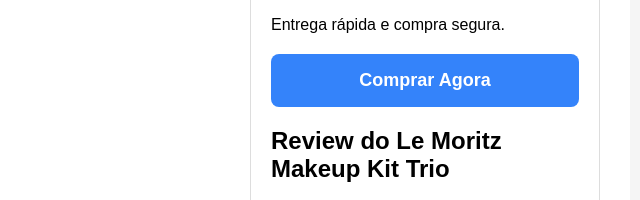
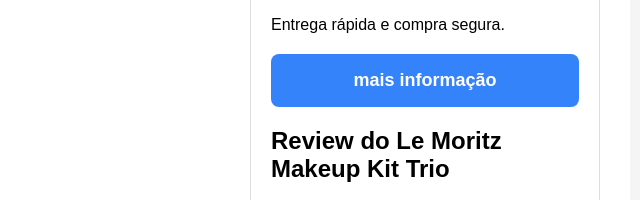
Before and after one commit to try23355/mercado-livre, a plain HTML site: page index.html in a window 1280 px wide. Shown: the part 742-942 px from the top of the page, 640-1280 px from the left. Drawn offline with Linux system fonts and the light colour scheme.

Commit message:
Update index.html

```diff
--- a/index.html
+++ b/index.html
@@ -269,7 +269,7 @@
                target="_blank"
                rel="nofollow sponsored"
                class="botao">
-               Comprar Agora
+               mais informação
             </a>
 
 
```
